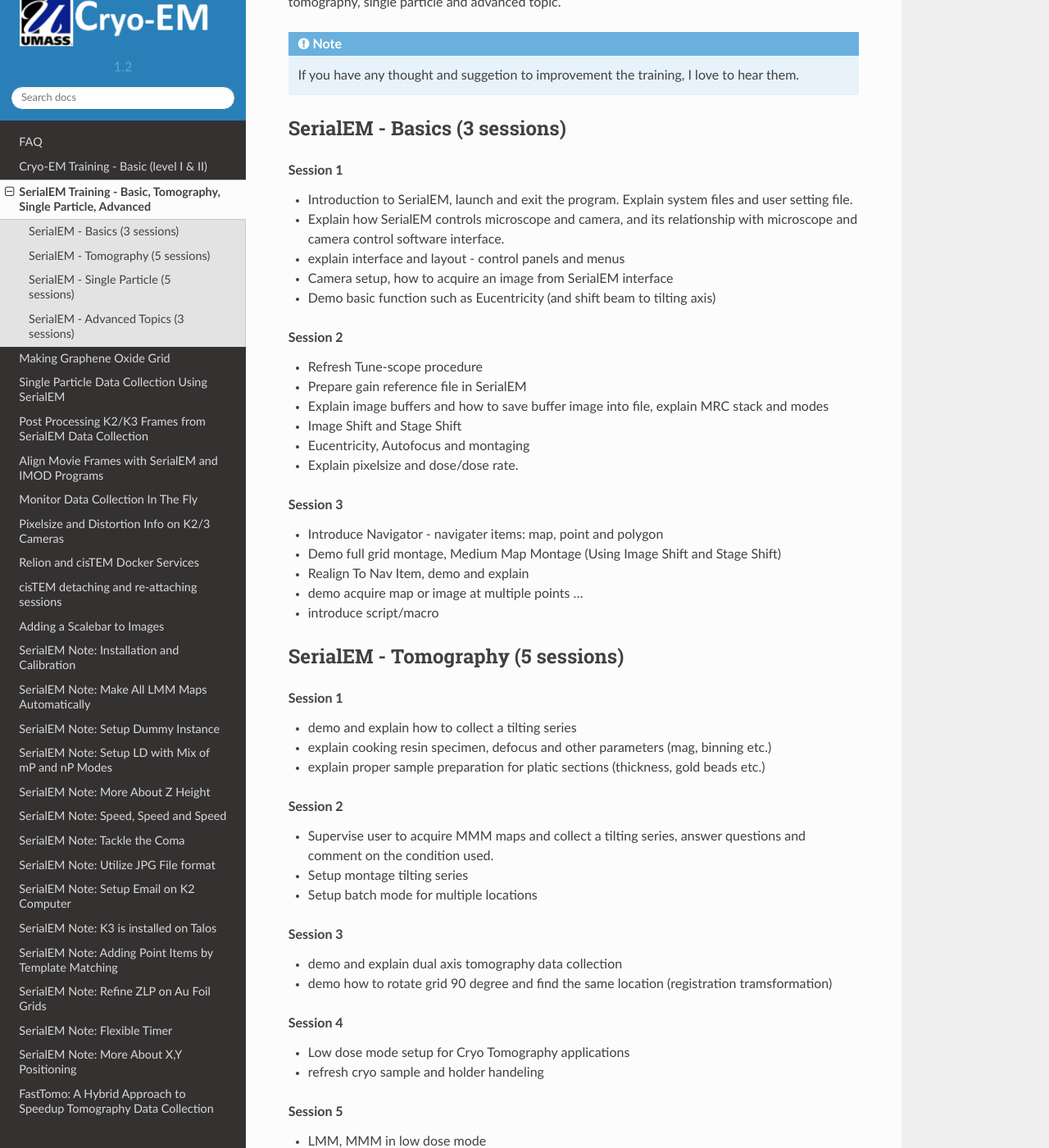
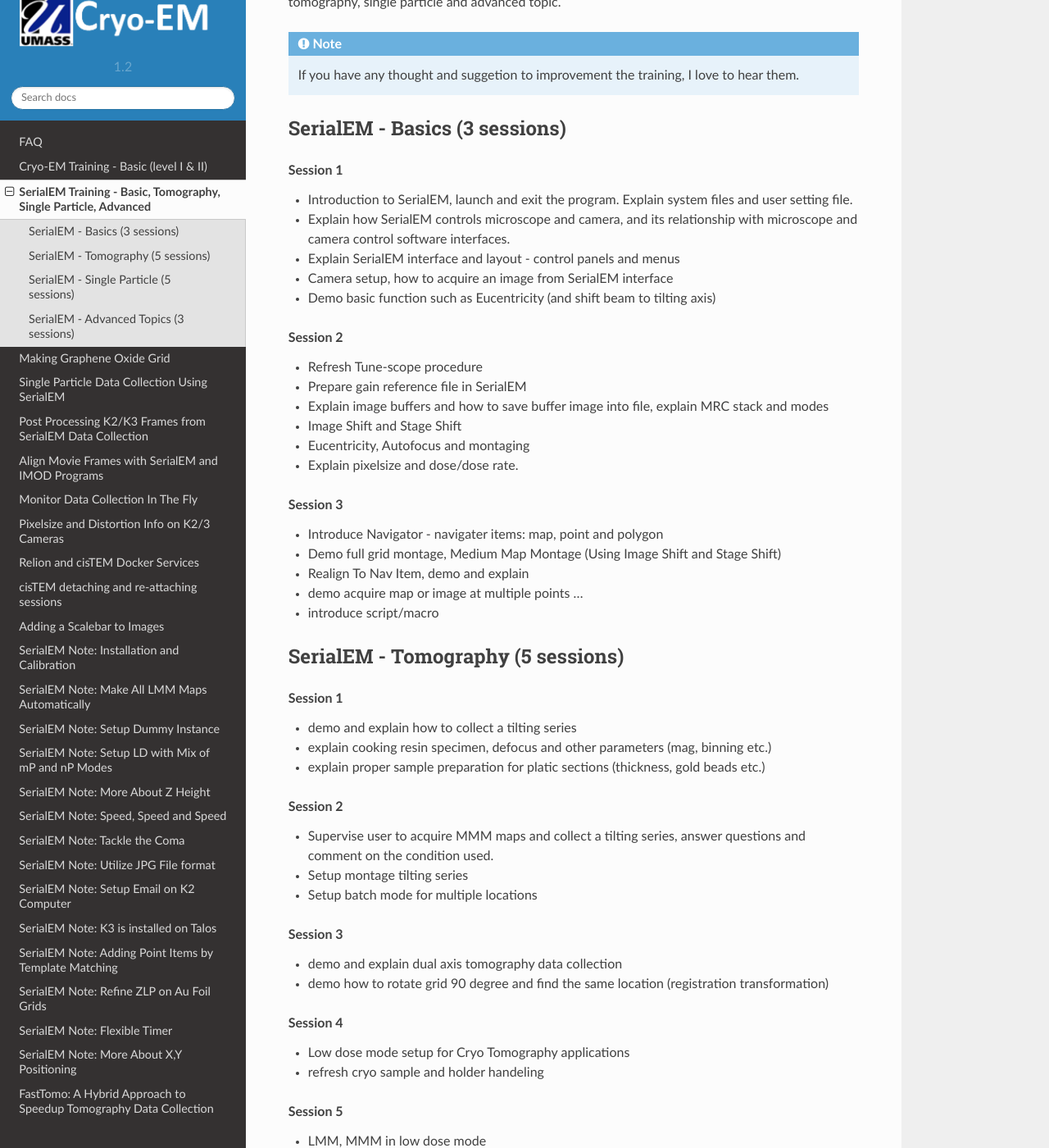
Before and after one commit to xuchen66/sphinx-emdocs, a Sphinx documentation site: the page built from source/serialem_training.rst, in a window 1280 px wide and 1400 px high, scrolled down 616 px. Shown: the whole window at 82% size. Built offline with Sphinx 7.4.7 and the Read the Docs theme 2.0.0, drawn with Linux system fonts in a browser that asks for light colours; pages that are not in the unit, such as notebooks, are missing from menus; some of the changed text lies outside the part shown.

Commit message:
Update serialem_training.rst

```diff
--- a/source/serialem_training.rst
+++ b/source/serialem_training.rst
@@ -30,8 +30,8 @@
 .. rubric:: Session 1
 
 - Introduction to SerialEM, launch and exit the program. Explain system files and user setting file.
-- Explain how SerialEM controls microscope and camera, and its relationship with microscope and camera control software interface.
-- explain interface and layout - control panels and menus
+- Explain how SerialEM controls microscope and camera, and its relationship with microscope and camera control software interfaces.
+- Explain SerialEM interface and layout - control panels and menus
 - Camera setup, how to acquire an image from SerialEM interface
 - Demo basic function such as Eucentricity (and shift beam to tilting axis)
 
@@ -72,7 +72,7 @@
 .. rubric:: Session 3
 
 - demo and explain dual axis tomography data collection
-- demo how to rotate grid 90 degree and find the same location (registration tramsformation)
+- demo how to rotate grid 90 degree and find the same location (registration transformation)
 
 .. rubric:: Session 4
 
@@ -116,7 +116,7 @@
 .. rubric:: Session 4
 
 - go through whole single particle procedure
-- LMM, LD setup, MMM with "Z_byV", draw grid point, prepare hole template
+- LMM, LD setup, MMM with "Z_byV2", draw grid point, prepare hole template
 - run ``LD-group``
 
 .. rubric:: Session 5
@@ -143,7 +143,7 @@
 
 .. rubric:: Session 3
 
-- explain script to take multiple shots around a centered hole
-- script to control LN2 refilling and obtain K2 hardware dark background
+- Explain SerialEM scripting interface and major functions
+- Explain example script to control LN2 refilling and obtain K2/3 hardware dark background
 - Setup email alert system
 - in-fly aligning frames using standalone GPU server computer
```
